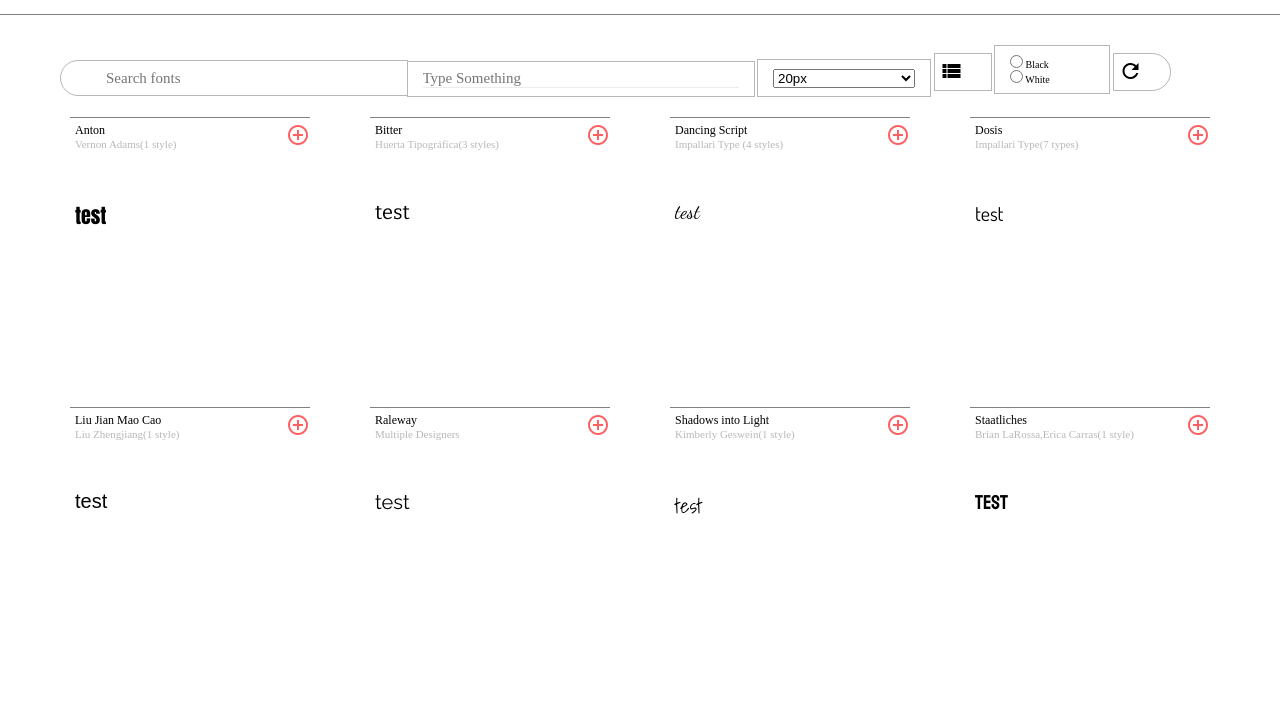
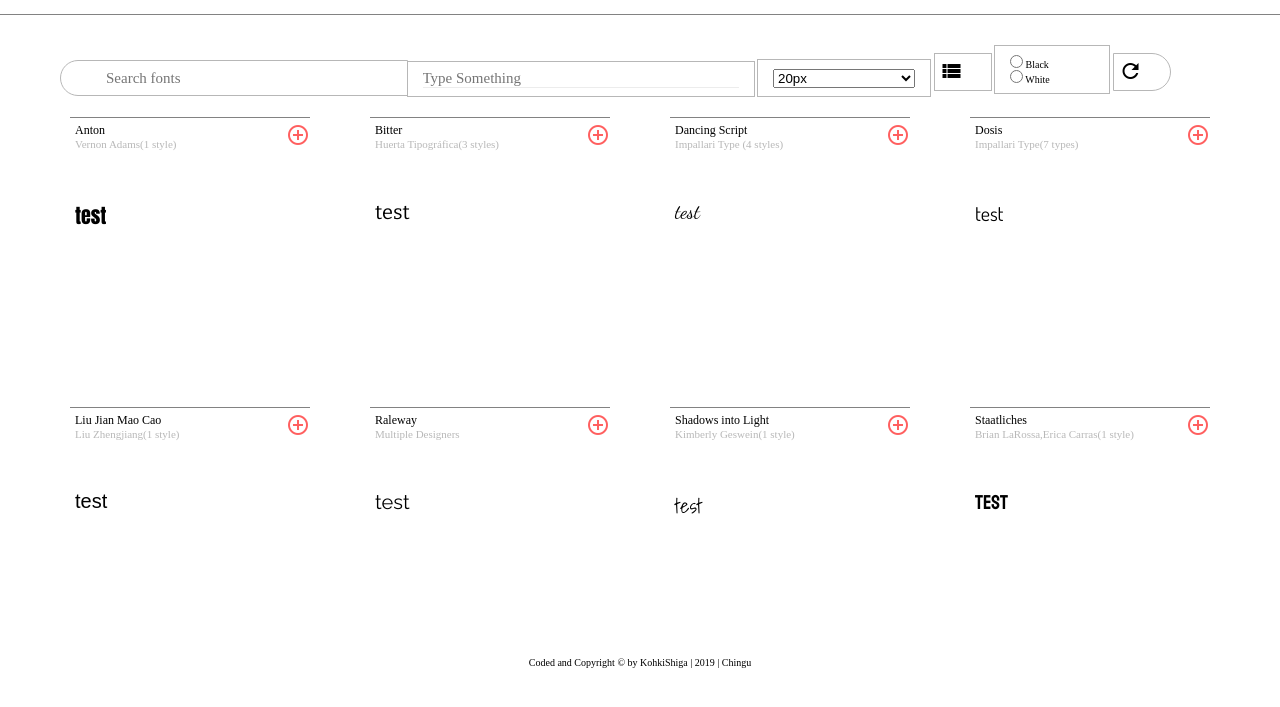
Before and after one commit to Saggitarie/Google-Fonts-App, a website: page index.html in a window 1280 px wide. Shown: the part 55-762 px from the top of the page. Drawn offline with nearby package versions, Linux system fonts and the light colour scheme; a web font is replaced by a local one.

Commit message:
Footer section with your developer information #13
Footer section completed

```diff
--- a/index.html
+++ b/index.html
@@ -172,6 +172,9 @@
       </div>
     </div>
   </main>
+  <footer class="footer u-margin-bottom-medium">
+    <p>Coded and Copyright &copy; by KohkiShiga | 2019 | Chingu</p>
+  </footer>
 
   </body>
 </html>
--- a/sass/layout/_footer.scss
+++ b/sass/layout/_footer.scss
@@ -0,0 +1,3 @@
+.footer {
+    text-align: center;
+}
```
Also changed, not shown: css/style.css.
